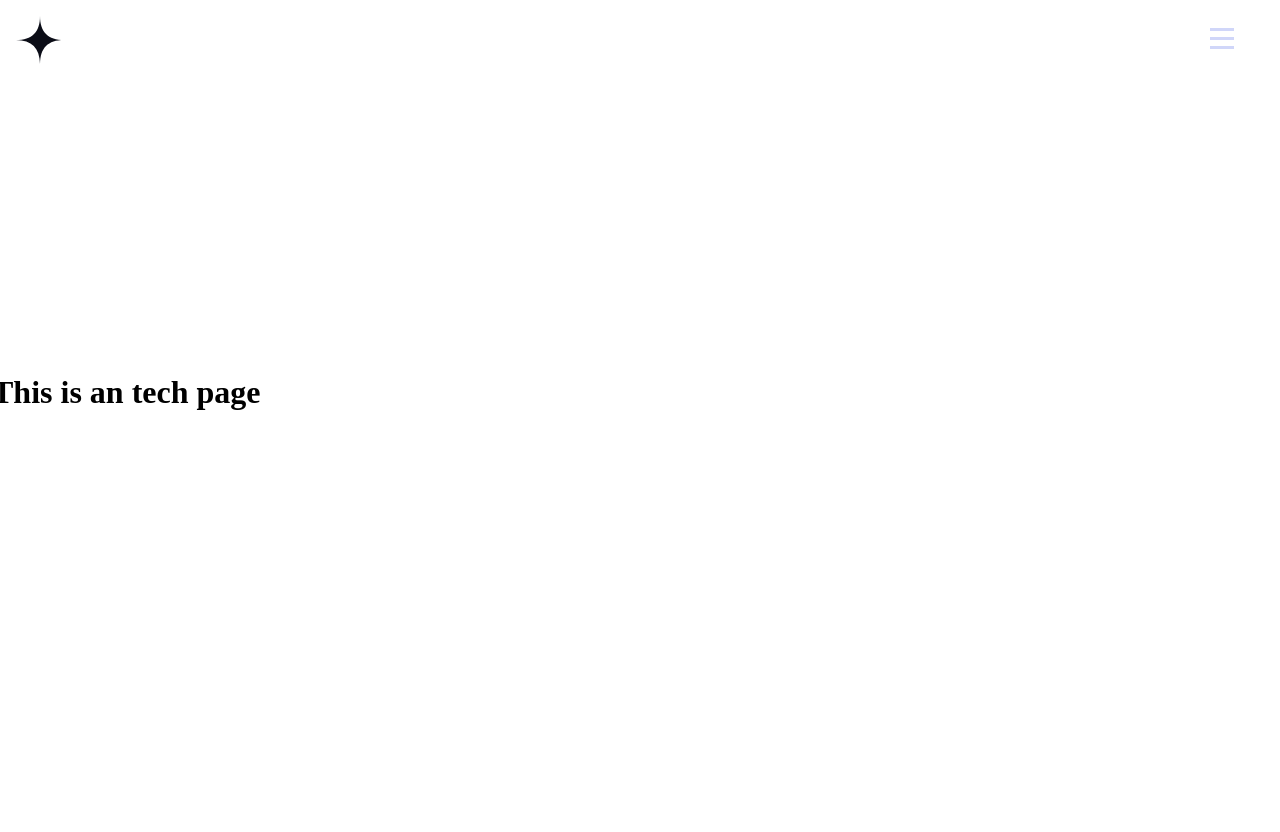
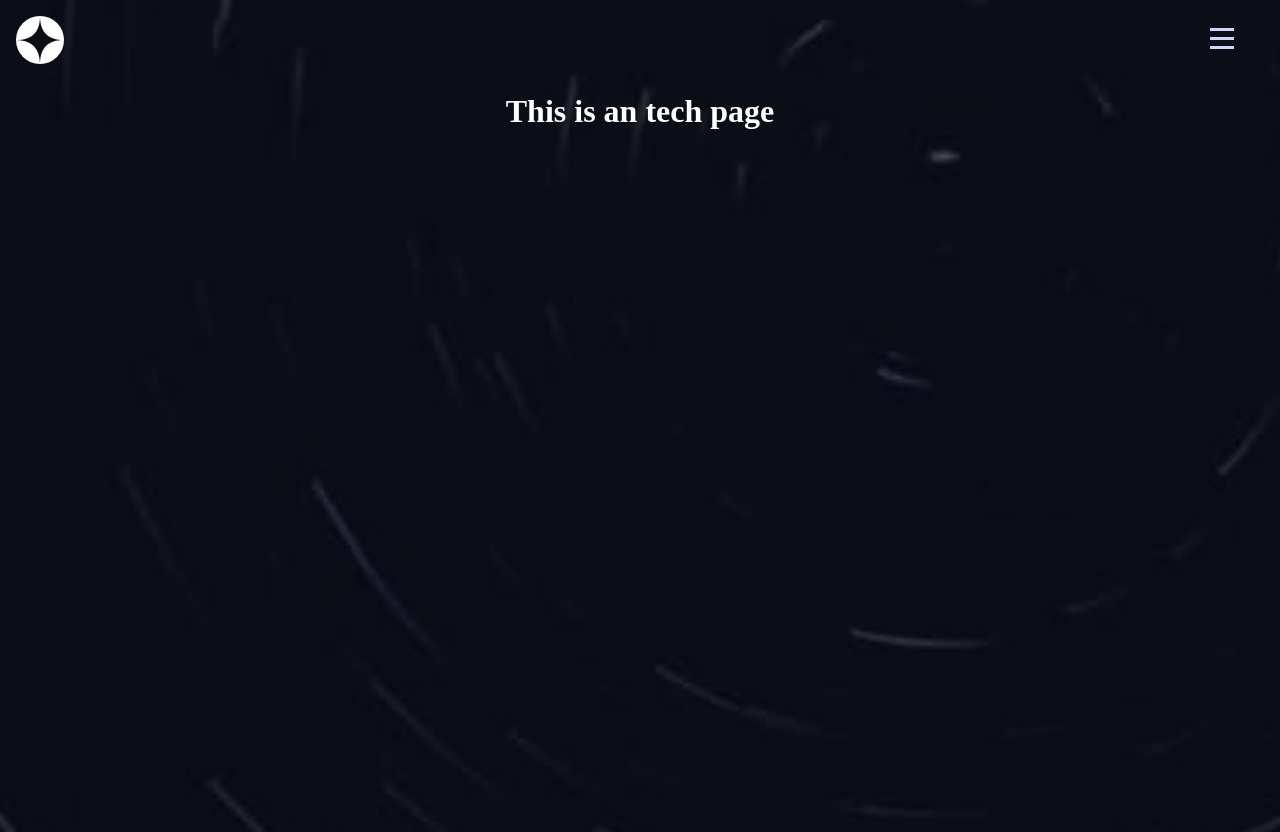
Before and after one commit to Makita7/space-tourism-site, a Vue app: page /technology in a window 1280 px wide. Before the commit the page ends 800 px from the top, so only its background shows below. Built offline with nearby package versions, Linux system fonts and the light colour scheme; a web font is replaced by a local one.

Commit message:
starting tech page

```diff
--- a/src/pages/CrewPage.vue
+++ b/src/pages/CrewPage.vue
@@ -74,7 +74,7 @@
 
 <style scoped>
     .crew{
-        background-image: url('../assets/destination/background-destination-mobile.jpg') ;
+        background-image: url('../assets/crew/background-crew-mobile.jpg') ;
         background-repeat: repeat-y !important;
         background-size: cover;
         min-height: 105vh;
--- a/src/pages/TechnologyPage.vue
+++ b/src/pages/TechnologyPage.vue
@@ -1,15 +1,26 @@
+
+
+
 <template>
-  <div class="about">
-    <h1>This is an tech page</h1>
+  <div class="tech">
+    <div class="wrapper centered">
+      <h1>This is an tech page</h1>
+    </div>
   </div>
 </template>
 
 <style>
-@media (min-width: 1024px) {
-  .about {
-    min-height: 100vh;
-    display: flex;
-    align-items: center;
+  .tech{
+      background-image: url('../assets/technology/background-technology-mobile.jpg') ;
+      background-repeat: repeat-y !important;
+      background-size: cover;
+      min-height: 105vh;
+      color: white;
   }
-}
+  .wrapper{
+      padding-top: 5rem;
+      padding-left: 2rem;
+      padding-right: 2rem;
+      padding-bottom: 1rem;
+  }
 </style>
```
